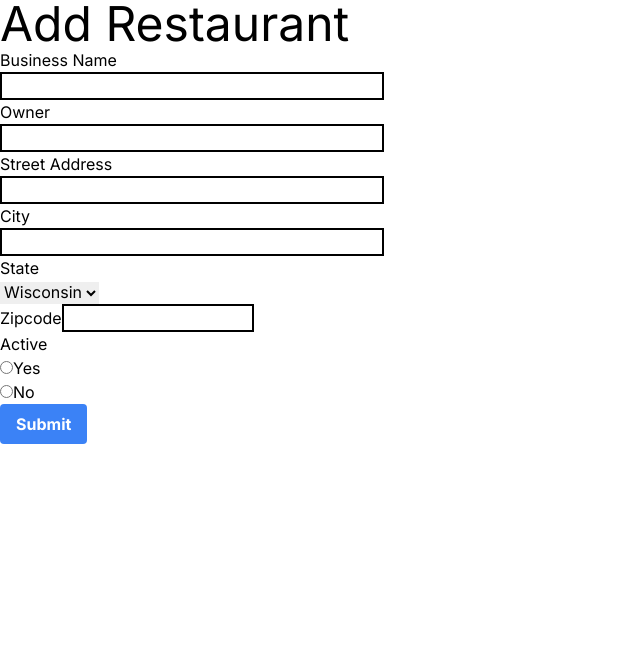
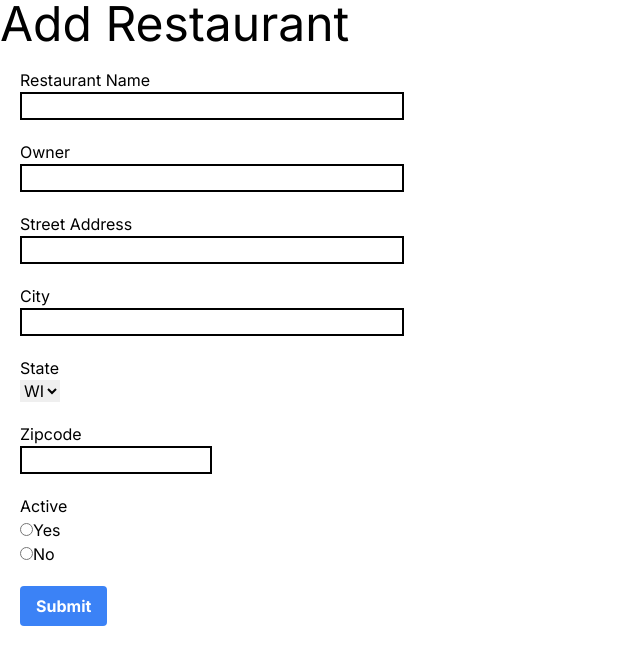
Before and after one commit to lukathao/restaurant-catalog, a Next.js app: page /admin/restaurants/addrestaurant in a window 1280 px wide. Shown: the top 664 px of the page, without its empty margins (0-640 px from the left). Built offline with nearby package versions, Linux system fonts and the light colour scheme.

Commit message:
added validation and watchers

```diff
--- a/src/app/admin/restaurants/addrestaurant/page.tsx
+++ b/src/app/admin/restaurants/addrestaurant/page.tsx
@@ -1,126 +1,152 @@
 "use client";
 
-import React, { useState } from 'react'
+import { useEffect } from 'react';
+import { useForm } from 'react-hook-form';
 
-const defaultRestaurantFormData = {
-  restaurantName: "",
-  restaurantOwner: "",
-  restaurantAddress: "",
-  isActive: "",
-  street: "",
-  city: "",
-  state: "",
-  zipCode: "",
-};
+
+type RestaurantData = {
+  restaurantName: String,
+  restaurantOwner: String,
+  restaurantAddress: String,
+  isActive: Boolean,
+  street: String,
+  city: String,
+  state: String,
+  zipCode: String,
+}
 
 const AddRestaurant = () => {
-  const [formData, setFormData] = useState(defaultRestaurantFormData);
-  const {
-    restaurantName,
-    restaurantOwner,
-    isActive,
-    street,
-    city,
-    state,
-    zipCode,
-  } = formData;
 
-  const onChange = (e: React.ChangeEvent<HTMLInputElement>) => {
-    setFormData((prevState) => ({
-      ...prevState,
-      [e.target.id]: e.target.value,
-    }));
+  const { register, handleSubmit, formState: {errors, isSubmitting}, setValue, watch, reset } = useForm<RestaurantData>({
+    reValidateMode: "onSubmit",
+  });
+  const watchRestaurantOwner = watch("restaurantOwner");
+  const watchCity = watch("city");
+  useEffect(() => {
+    if(watchRestaurantOwner) {
+      setValue("restaurantOwner",
+        watchRestaurantOwner.charAt(0).toUpperCase() + watchRestaurantOwner.slice(1),
+      );
     }
+    if(watchCity) {
+      setValue("city",
+        watchCity.charAt(0).toUpperCase() + watchCity.slice(1),
+      );
+    }
+  }, [watchRestaurantOwner, watchCity, setValue]);
 
-  const handleSubmitForm = (e: React.FormEvent<HTMLFormElement>) => {
-    e.preventDefault();
-    console.log(FormData)
-    setFormData(defaultRestaurantFormData);
+  const submit= async (restaurantType : RestaurantData) => {
+    console.log(restaurantType);
+    await new Promise(res => setTimeout(res, 5000));
+    reset();
   };
 
   return (
     <>
       <div>
         <h1>Add Restaurant</h1>
-        <form onSubmit={handleSubmitForm}>
-          <div id="restaurantName">
-            <label>Business Name</label><br />
+        <form
+        className="flex max-w-[350px] flex-col gap-5 rounded bg-white p-5"
+        onSubmit={handleSubmit(submit)}
+        >
+          <div id="restaurantName" className="flex flex-col">
+            <label>Restaurant Name</label>
             <input
               type="text"
-              name="restaurantName"
               className="w-96 text-black border-black border-2"
-              required
-              value={restaurantName}
-              onChange={onChange}
+              {...register("restaurantName", {
+                required: "Invalid restaurant name",
+                minLength: {
+                  value: 1,
+                  message: "Restaurant name is too short"
+              }})}
               />
+              {errors.restaurantName && (<p className="text-red-500">{errors.restaurantName.message}</p>)}
           </div>
-          <div id="restaurantOwner">
-            <label>Owner</label><br />
+          <div id="restaurantOwner" className="flex flex-col">
+            <label>Owner</label>
             <input
               type="text"
-              name="restaurantOwner"
               className="w-96 text-black border-black border-2"
-              required
-              value={restaurantOwner}
-              onChange={onChange}
+              {...register("restaurantOwner", {
+                required: "Invalid owner name",
+                minLength: {
+                  value: 2,
+                  message: "Owner name is too short"
+                }})}
               />
+              {errors.restaurantOwner && (<p className="text-red-500">{errors.restaurantOwner.message}</p>)}
           </div>
-          <div id="restaurantAddress">
-            <div>
-              <label>Street Address</label><br />
+
+          <div className="flex flex-col">
+            <label>Street Address</label>
             <input
               type="text"
-                name="streetAddress"
               className="w-96 text-black border-black border-2"
-                required
-                value={street}
-                onChange={onChange}
+              {...register("street", {
+                required: "Invalid street address",
+                minLength: {
+                  value: 3,
+                  message: "Street name is too short"
+                }})}
               />
+              {errors.street && (<p className="text-red-500">{errors.street.message}</p>)}
           </div>
-            <div>
-              <label>City</label><br />
+          <div className="flex flex-col">
+            <label>City</label>
             <input
               type="text"
-                name="city"
               className="w-96 text-black border-black border-2"
-                required
-                value={city}
-                onChange={onChange}
+              {...register("city", {
+                required: "Invalid city",
+                minLength: {
+                  value: 2,
+                  message: "City name is too short"
+                }})}
               />
+              {errors.city && (<p className="text-red-500">{errors.city.message}</p>)}
           </div>
-            <div>
-              <label>State</label><br />
-              <select name="state" required>
-                <option value={state}>Wisconsin</option>
+          <div className="w-10 flex flex-col">
+            <label>State</label>
+            <select {...register("state", {required: "Please select a valid state", minLength: 2})}>
+              <option>WI</option>
             </select>
+            {errors.state && (<p className="text-red-500">{errors.state.message}</p>)}
           </div>
-            <div>
+          <div className="flex flex-col">
             <label>Zipcode</label>
             <input
               type="text"
-                name="zipCode"
               className="w-48 text-black border-black border-2"
-                required
-                value={zipCode}
-                onChange={onChange}
+              {...register("zipCode", {
+                required: "Invalid zipcode",
+                minLength: {
+                  value: 5,
+                  message: "Zipcode is too short"
+                }})}
               />
+              {errors.zipCode && (<p className="text-red-500">{errors.zipCode.message}</p>)}
           </div>
-          </div>
-          <div id="isActive">
+
+          <div id="isActive" className="flex flex-col">
             <fieldset>
               <legend>Active</legend>
               <div>
-                <input type="radio" id="yes" name="isActive" value={isActive} />
-                <label for="yes">Yes</label>
+                <input type="radio" {...register("isActive", {required: "Please select a choice", minLength: 1})} value="True" />Yes
               </div>
               <div>
-                <input type="radio" id="no" name="isActive" value={isActive} />
-                <label for="no">No</label>
+                <input type="radio" {...register("isActive", {required: "Please select a choice", minLength: 1})} value="False" />No
               </div>
             </fieldset>
+            {errors.isActive && (<p className="text-red-500">{errors.isActive.message}</p>)}
           </div>
           <div>
-            <button className="bg-blue-500 hover:bg-blue-700 text-white font-bold py-2 px-4 rounded border-black">Submit</button>
+            <button
+              className="bg-blue-500 hover:bg-blue-700 text-white font-bold py-2 px-4 rounded border-black disabled:opacity-50 disabled:cursor-not-allowed"
+              disabled={isSubmitting}
+            >
+              Submit
+            </button>
           </div>
         </form>
       </div>
--- a/src/app/globals.css
+++ b/src/app/globals.css
@@ -3,27 +3,22 @@
 @tailwind utilities;
 
 :root {
-  /* --foreground-rgb: 0, 0, 0;
+  --foreground-rgb: 0, 0, 0;
   --background-start-rgb: 214, 219, 220;
-  --background-end-rgb: 255, 255, 255; */
+  --background-end-rgb: 255, 255, 255;
 }
 
 @media {
   :root {
-    /* --foreground-rgb: 255, 255, 255;
+    --foreground-rgb: 255, 255, 255;
     --background-start-rgb: 0, 0, 0;
-    --background-end-rgb: 0, 0, 0; */
+    --background-end-rgb: 0, 0, 0;
   }
 }
 
 body {
-  /* color: rgb(var(--foreground-rgb)); */
-  /* background: linear-gradient(
-      to bottom,
-      transparent,
-      rgb(var(--background-end-rgb))
-    )
-    rgb(var(--background-start-rgb)); */
+  color: rgb(var(--background-end-rgb));
+  background: solid;
 }
 
 @layer utilities {
```
Also changed, not shown: package.json (+7 -4 lines), 1 other file (tests, documents, lock files or other folders). Lines whose indentation alone changed are shown as unchanged.
